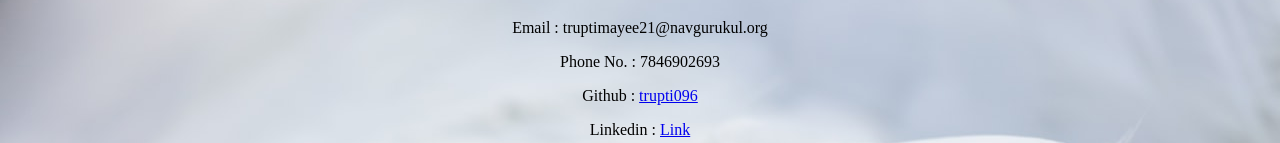
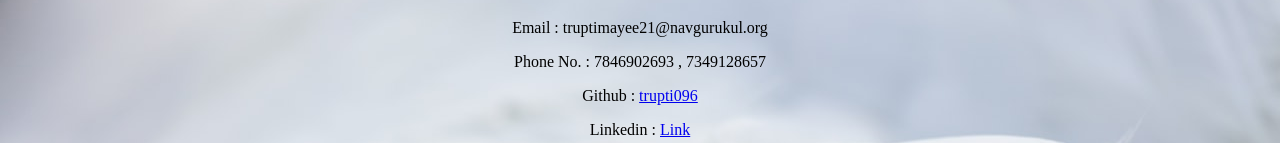
Before and after one commit to trupti096/Final-Portfolio, a plain HTML site: page portfolio_Contact.html in a window 1280 px wide. Shown: the part 141-284 px from the top of the page. Drawn offline with Linux system fonts and the light colour scheme.

Commit message:
Update portfolio_Contact.html

```diff
--- a/portfolio_Contact.html
+++ b/portfolio_Contact.html
@@ -17,7 +17,7 @@
 <body style="background:url(love1.jpg)">
     <h1 id="myHeader">Contact</h1>
     <p style="text-align:center;">Email : truptimayee21@navgurukul.org</p>
-    <p style="text-align:center;">Phone No. : 7846902693</p>
+    <p style="text-align:center;">Phone No. : 7846902693 , 7349128657</p>
     <p style="text-align:center;">Github : <a href="https://github.com/trupti096?tab=repositories">trupti096</a></p>
     <p style="text-align:center;">Linkedin : <a href="https://www.linkedin.com/in/truptimayee-singh-b3b5b4233/">Link</a></p>
     <p style="text-align:center;">Twitter : @TruptimayeeSin7</p>
```
